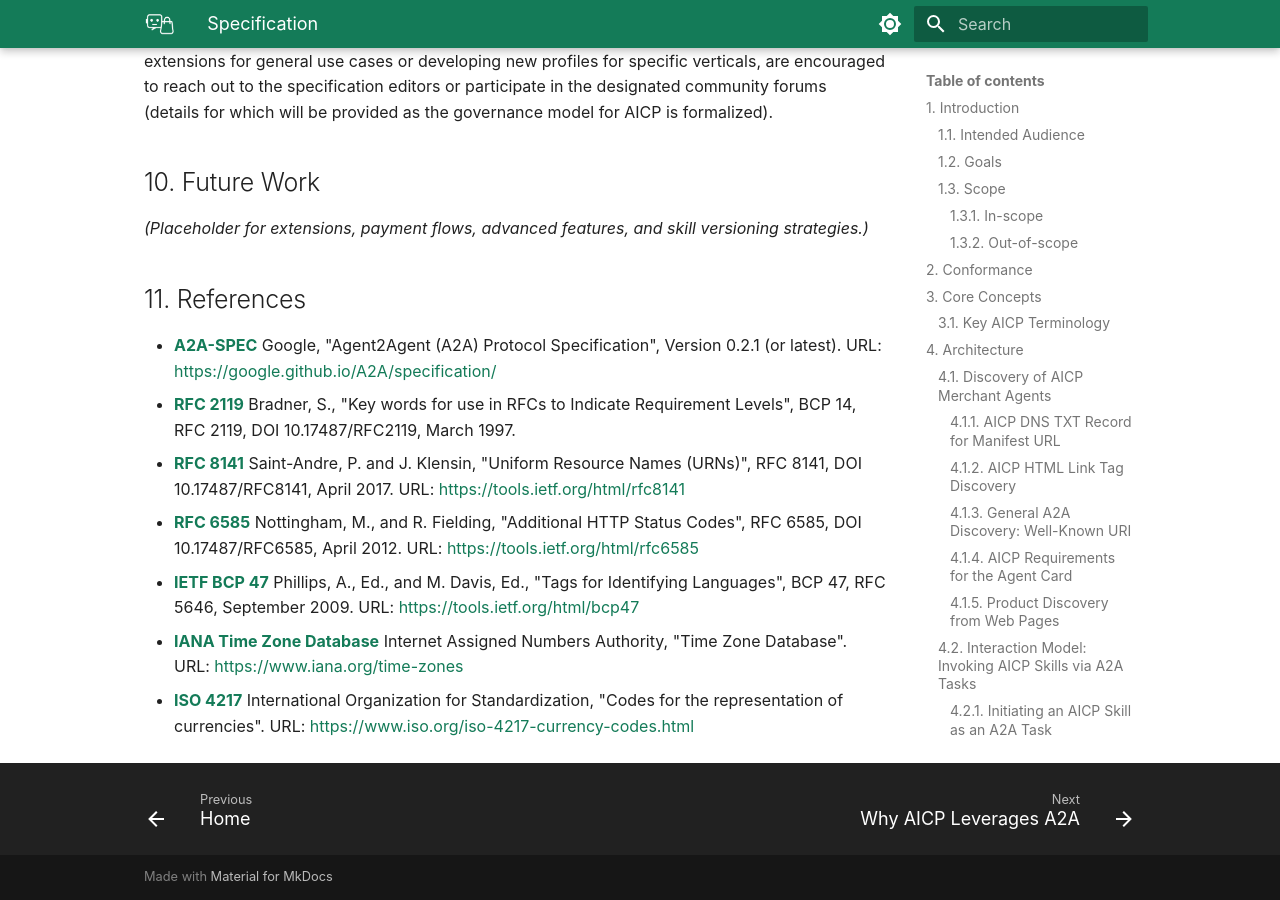
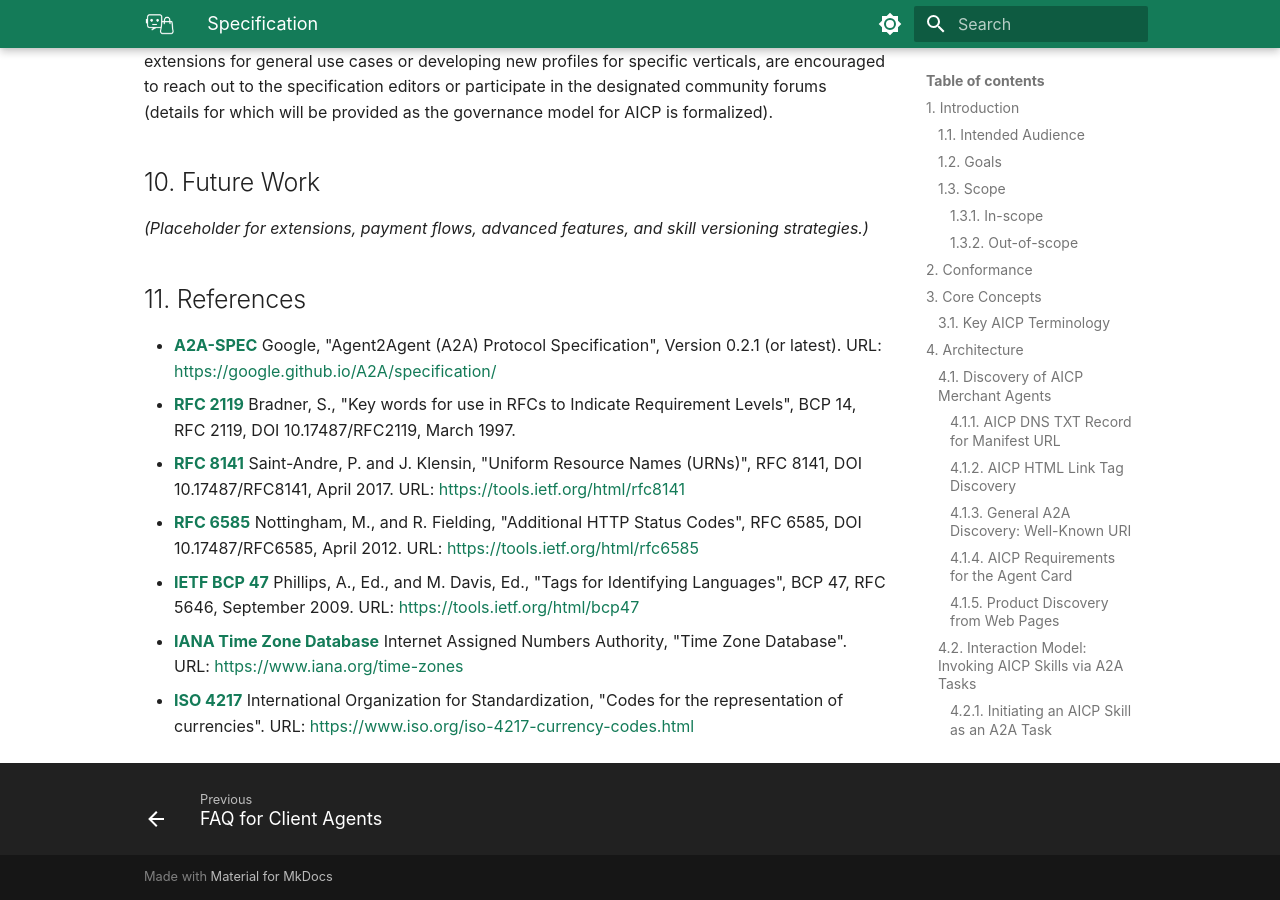
Before and after one commit to commerce-agent/cap, an MkDocs documentation site: the page built from docs/specification.md, in a window 1280 px wide and 900 px high, scrolled down 24977 px. Built offline with MkDocs 1.6.1 and Material for MkDocs 9.7.7, drawn with Linux system fonts in a browser that asks for light colours; some web fonts are replaced; part of the change alters nothing that is shown.

Commit message:
change order

```diff
--- a/mkdocs.yml
+++ b/mkdocs.yml
@@ -10,12 +10,12 @@ site_dir: site
 # Navigation
 nav:
   - Home: index.md
-  - Specification: specification.md
   - Topics:
     - "Why AICP Leverages A2A": topics/why-a2a.md
     - "Merchant Agent Discovery": topics/discovery-rationale.md
     - "FAQ for Merchant Agents": topics/faq-merchants.md
     - "FAQ for Client Agents": topics/faq-clients.md
+  - Specification: specification.md
 
 # Repository (Optional - uncomment and fill in if you have one)
 # repo_name: your-username/aicp
```
Also changed, not shown: 1 other file.
